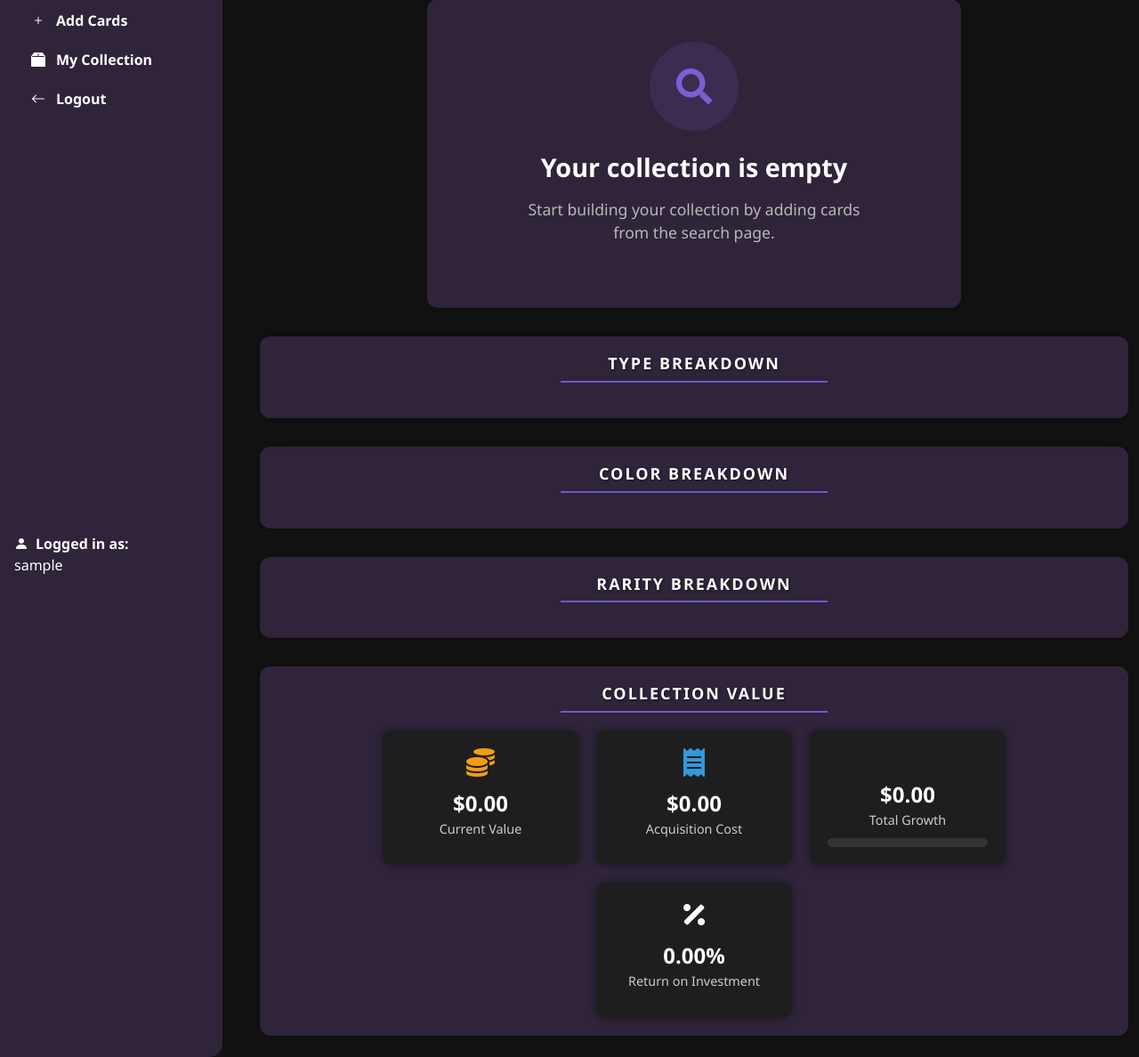
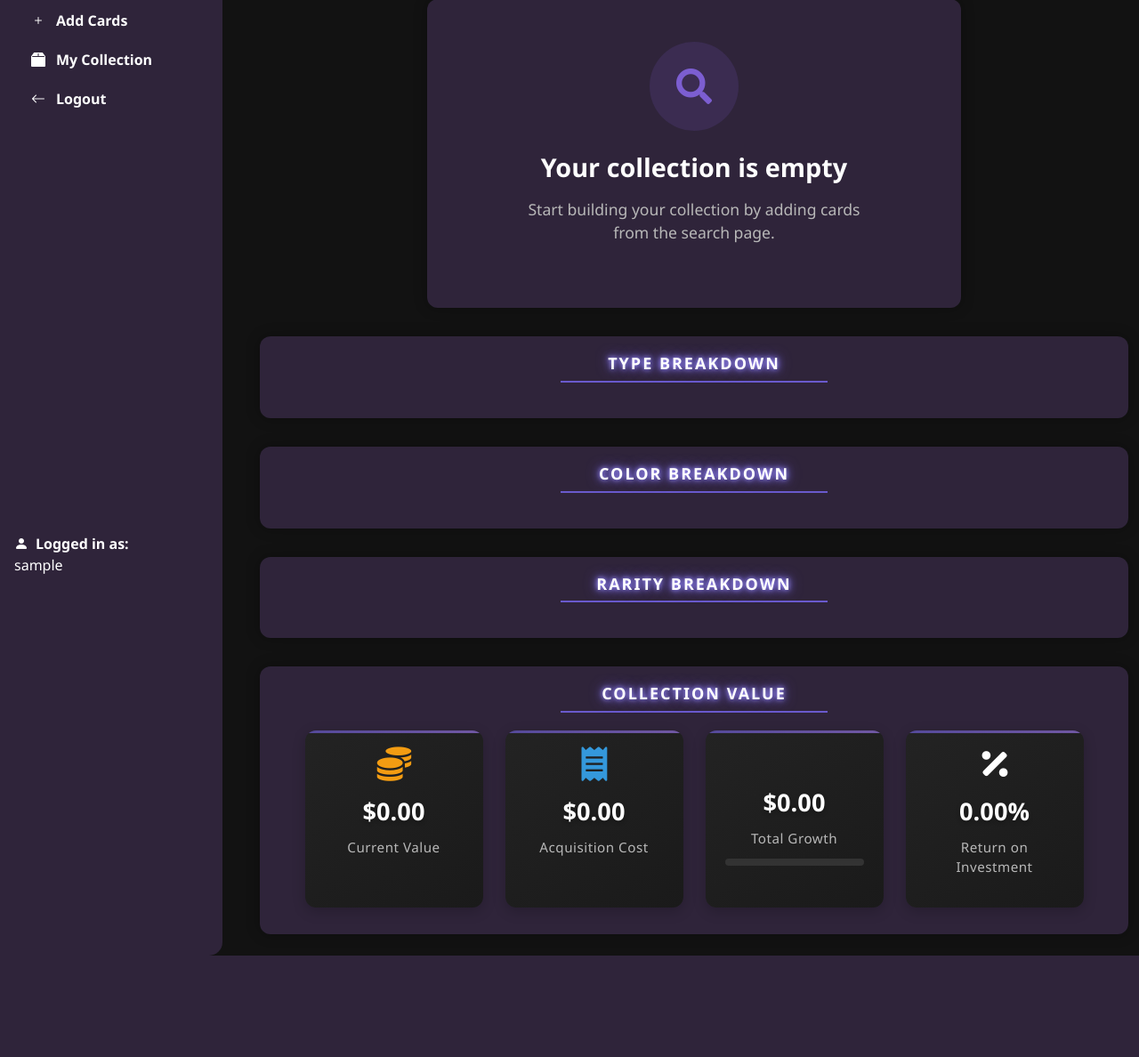
Before and after one commit to mas-ruk/trckd, a Flask app: template app/templates/visualize_data.html in a window 1280 px wide. Shown: the part 129-1317 px from the top of the page at 89% size. After the commit the page ends 1203 px from the top, so only its background shows below. Run offline with Flask 3, Linux system fonts and the light colour scheme; the template is opened without the code that fills it, so the values that code supplies are empty; the visitor is signed in with stand-in values (Sample User, id 1); parts of the project's set-up code (start-up, migrations or seed data) failed here and were passed over; some libraries are stand-ins or nearby versions.

Commit message:
style: various styling fixes for the collection page

```diff
--- a/app/templates/visualize_data.html
+++ b/app/templates/visualize_data.html
@@ -20,6 +20,7 @@
             box-shadow: 0 0 15px rgba(0, 0, 0, 0.3);
             margin-bottom: 2rem;
         }
+
         .stats-box h2 {
             color: white;
             margin-bottom: 20px;
@@ -28,15 +29,15 @@
             font-weight: bold;
             letter-spacing: 2px;
             font-family: 'Segoe UI', Tahoma, Geneva, Verdana, sans-serif;
-         text-shadow: 1px 1px 3px rgba(0,0,0,0.5);
+            text-shadow: 0 0 5px #a395ff, 0 0 10px #8677ff, 0 0 15px #6a5acd, 1px 1px 3px rgba(0,0,0,0.5);
             border-bottom: 2px solid #6a5acd;
             padding-bottom: 8px;
             max-width: 300px;
             margin-left: auto;
             margin-right: auto;
             font-size: 18px;
+        }
 
-        }
         .stats-box canvas {
             background-color: #1e1e1e;
             border-radius: 10px;
@@ -103,11 +104,12 @@
             width: 180px;
             text-align: center;
             box-shadow: 0 0 10px rgba(0,0,0,0.4);
-            transition: transform 0.3s ease;
+            transition: transform 0.3s ease, box-shadow 0.3s ease;
         }
 
         .stat-card:hover {
-            transform: scale(1.03);
+            transform: scale(1.05);
+            box-shadow: 0 0 15px rgba(106, 90, 205, 0.6);
         }
 
         .stat-icon {
@@ -159,28 +161,37 @@
             transition: width 1s ease-in-out;
         }
 
-        .stats-grid .stat-card:hover {
-            box-shadow: 0 0 15px rgba(255,255,255,0.2);
-            transform: scale(1.05);
-        }
-
         .financial-stats-grid {
             display: flex;
-            gap: 20px;
+            gap: 25px;
             flex-wrap: wrap;
             justify-content: center;
+            margin: 10px auto;
         }
 
         .financial-stat-card {
-            background-color: #1e1e1e;
-            border-radius: 10px;
-            padding: 20px;
-            width: 220px;
+            background: linear-gradient(145deg, #232323, #1a1a1a);
+            border-radius: 12px;
+            padding: 22px;
+            width: 200px;
             text-align: center;
-            box-shadow: 0 0 10px rgba(0,0,0,0.4);
-            transition: transform 0.3s ease;
-            animation: slideFadeUp 0.6s forwards;
+            box-shadow: 0 4px 15px rgba(0,0,0,0.2);
+            transition: all 0.3s cubic-bezier(0.25, 0.8, 0.25, 1);
+            animation: slideFadeUp 0.7s forwards;
             opacity: 0;
+            position: relative;
+            overflow: hidden;
+        }
+
+        .financial-stat-card::after {
+            content: '';
+            position: absolute;
+            top: 0;
+            left: 0;
+            width: 100%;
+            height: 3px;
+            background: linear-gradient(90deg, #6a5acd, #9370db);
+            opacity: 0.7;
         }
 
         .financial-stats-grid .financial-stat-card:nth-child(1) { animation-delay: 0.1s; }
@@ -189,8 +200,32 @@
         .financial-stats-grid .financial-stat-card:nth-child(4) { animation-delay: 0.4s; }
 
         .financial-stat-card:hover {
-            transform: scale(1.05);
-            box-shadow: 0 0 15px rgba(255,255,255,0.2);
+            transform: translateY(-5px) scale(1.03);
+            box-shadow: 0 8px 25px rgba(106, 90, 205, 0.3);
+        }
+
+        .financial-stat-card .stat-icon {
+            margin-bottom: 15px;
+            transform: scale(1.2);
+        }
+
+        .financial-stat-card .stat-value {
+            font-size: 1.7rem;
+            font-weight: 700;
+            margin: 8px 0;
+            text-shadow: 0 2px 5px rgba(0, 0, 0, 0.3);
+        }
+
+        .financial-stat-card .stat-label {
+            font-size: 0.95rem;
+            color: #b8b8b8;
+            letter-spacing: 0.5px;
+            margin-bottom: 12px;
+        }
+
+        .financial-stat-card .progress-bar-container {
+            margin-top: 10px;
+            height: 8px;
         }
     </style>
 {% endblock %}
```
Lines whose indentation alone changed are shown as unchanged.
